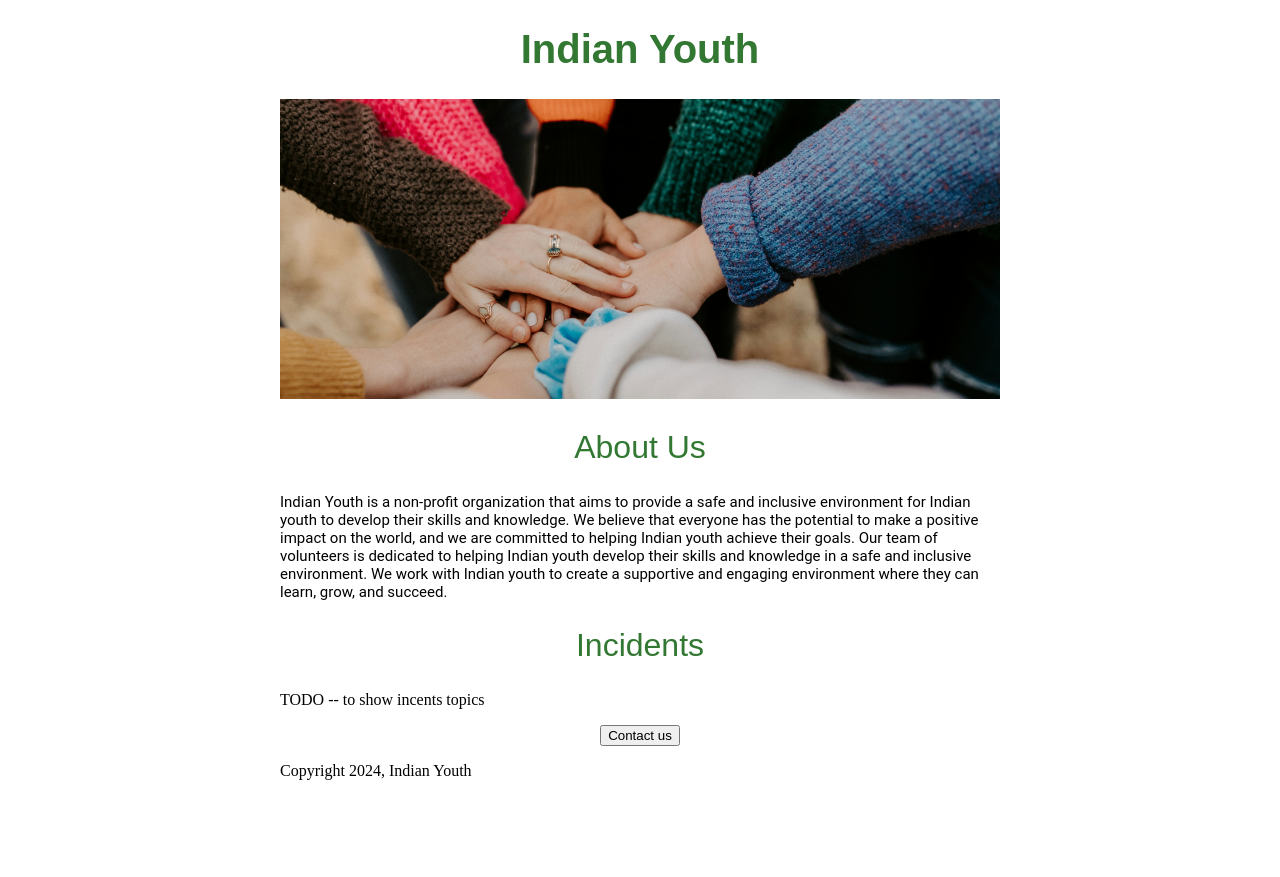
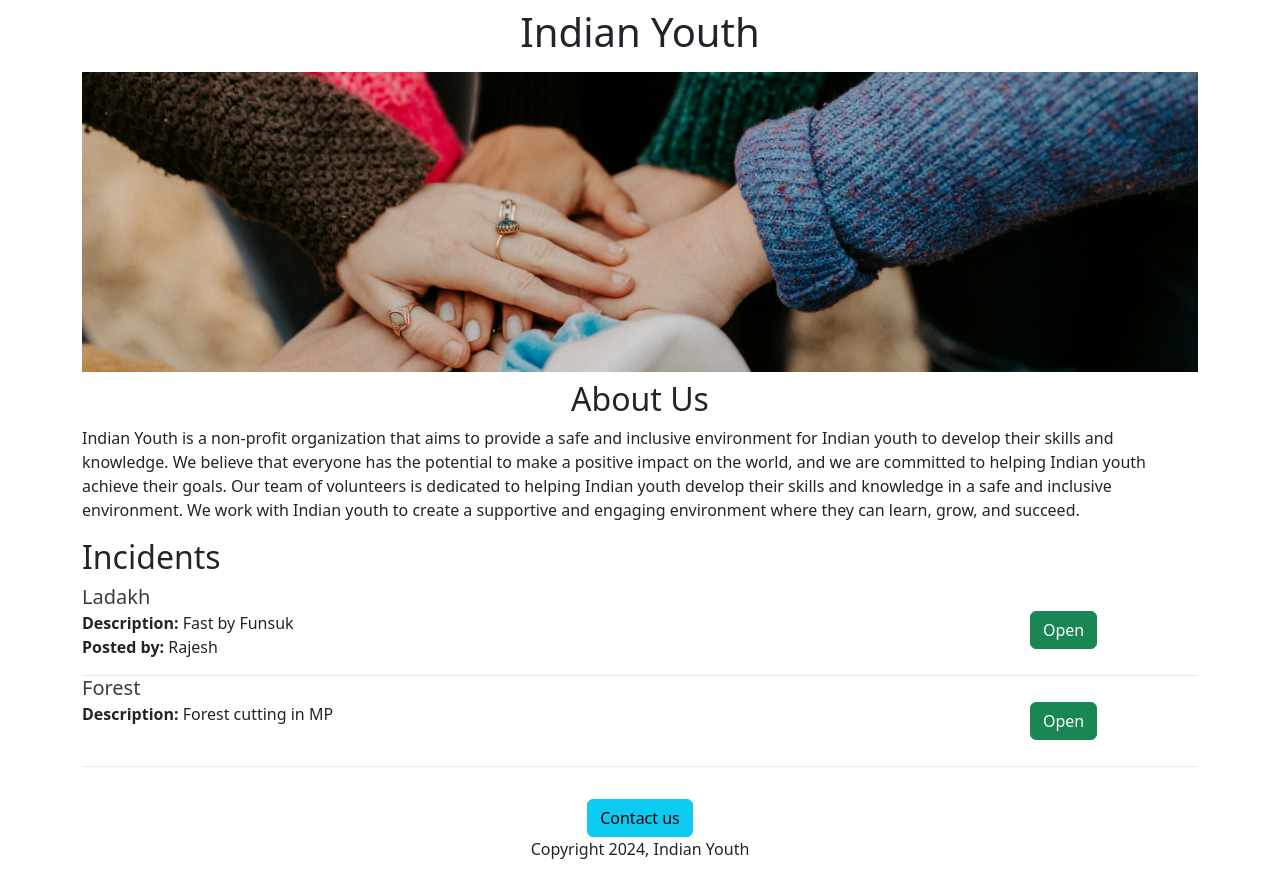
Before and after one commit to Uttamkr1213/my-web-project, a Flask app: page / in a window 1280 px wide. Before the commit the page ends 780 px from the top, so only its background shows below. Run offline with Flask 3, Linux system fonts and the light colour scheme.

Commit message:
added requirements.txt also commits were not properly done so here is all the updates

```diff
--- a/app.py
+++ b/app.py
@@ -1,9 +1,24 @@
-from flask import Flask, render_template
+from flask import Flask, render_template, jsonify
+topics_dict= [
+  {
+  "title":"Ladakh",
+  "description":"Fast by Funsuk",
+  "posted_by":"Rajesh"
+  },
+  {
+  "title":"Forest",
+  "description":"Forest cutting in MP"
+  }
+]
 
 app = Flask(__name__)
 @app.route('/')
 def hello_world():
-  return render_template('home.html')
+  return render_template('home.html',topics=topics_dict)
+@app.route('/api/topics')
+def list_topics():
+  return jsonify(topics_dict)
+
 
 if __name__ == "__main__":
   app.run(host='0.0.0.0', debug = True)
--- /dev/null
+++ b/requirements.txt
@@ -0,0 +1,2 @@
+Flask
+gunicorn
--- a/templates/home.html
+++ b/templates/home.html
@@ -2,46 +2,24 @@
 <html>
   <head>
     <title>Indian Youth</title>
+    <meta charset="utf-8">
+    <meta name="viewport" content="width=device-width, initial-scale=1">
+    <link href="https://cdn.jsdelivr.net/npm/bootstrap@5.3.3/dist/css/bootstrap.min.css" rel="stylesheet" integrity="sha384-QWTKZyjpPEjISv5WaRU9OFeRpok6YctnYmDr5pNlyT2bRjXh0JMhjY6hW+ALEwIH" crossorigin="anonymous">
     <style>
-      h1 {
-        font-family: Arial, Helvetica, sans-serif;
-        font-size: 40px;
-        font-weight: hard;
-        color: rgb(50, 120, 50);
-        text-align: center;
-      }
       #banner{
+        height: 300px;
         width: 100%;
-        height: 300px;
         object-fit: cover;
-      }
-      h2{
-        font-family: Arial, Helvetica, sans-serif;
-        font-size: 32px;
-        font-weight: normal;
-        color: rgb(50, 120, 50);
-        text-align: center;
-      }
-      .bodytext {
-        font-family: Roboto;
-        font-size: 15px;
-        font-weight: normal;
-        color: rgb(0, 0, 0);
-        text-align: left;
-      }
-      #container{
-        max-width: 720px;
-        margin: 0 auto;
       }
     </style>
   </head>
   <body>
-    <div id="container">
-    <h1>Indian Youth</h1>
-    <img id="banner" src="/static/banner.jpg" >
+    <div class="container">
+    <h1 class="text-center pt-2 mb-3">Indian Youth</h1>
+    <img id="banner" src="static/banner.jpg" class="img-fluid" height="120px">
 
-    <h2>About Us</h2>
-    <p class="bodytext">
+    <h2 class="text-center mt-2">About Us</h2>
+    <p>
       Indian Youth is a non-profit organization that aims to provide a safe and
       inclusive environment for Indian youth to develop their skills and
       knowledge. We believe that everyone has the potential to make a positive
@@ -54,12 +32,19 @@
     </p>
 
     <h2>Incidents</h2>
-    <p class="bodtext"> TODO -- to show incents topics</p>
-
-      <div style="text-align:center;">
-      <button>Contact us</button>
+      <div>
+        {% for topic in topics %}
+        <div>
+        <div  class="border-bottom border-light-subtle">
+          {% include 'topic_items.html' %}
+        </div>
+        </div>
+        {% endfor %}
       </div>
-      <p>Copyright 2024, Indian Youth</p>
+      <div class="text-center" style="margin-top:32px">
+        <button class="btn btn-info">Contact us</button>
+      </div>
+      <p class="text-center">Copyright 2024, Indian Youth</p>
     </div>
 
 
--- /dev/null
+++ b/templates/topic_items.html
@@ -0,0 +1,18 @@
+<div style="margin-bottom:16px">
+  <div class="row">
+    <div class="col-10">
+    <h5 style="color: rgb(60,60,60); margin-bottom:2px">{{ topic['title'] }}</h5>
+      <div>
+        <b>Description:</b> {{ topic['description'] }}
+          {% if "posted_by" in topic %}
+          <div>
+            <b>Posted by:</b> {{ topic['posted_by'] }}
+          </div>
+          {% endif %}
+      </div>
+    </div>
+    <div class="col-2 md-auto mt-3" style="padding:10px 10px">
+      <button type="button" class="btn btn-success">Open</button>
+    </div>
+  </div>
+</div>
```
